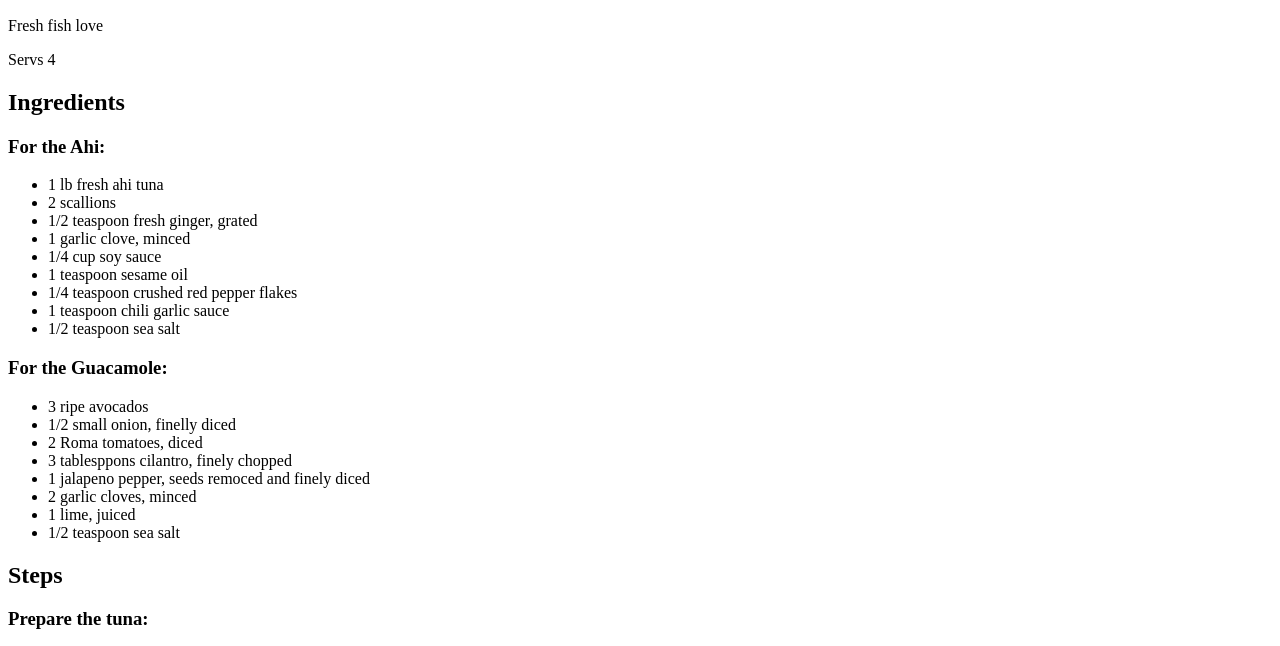
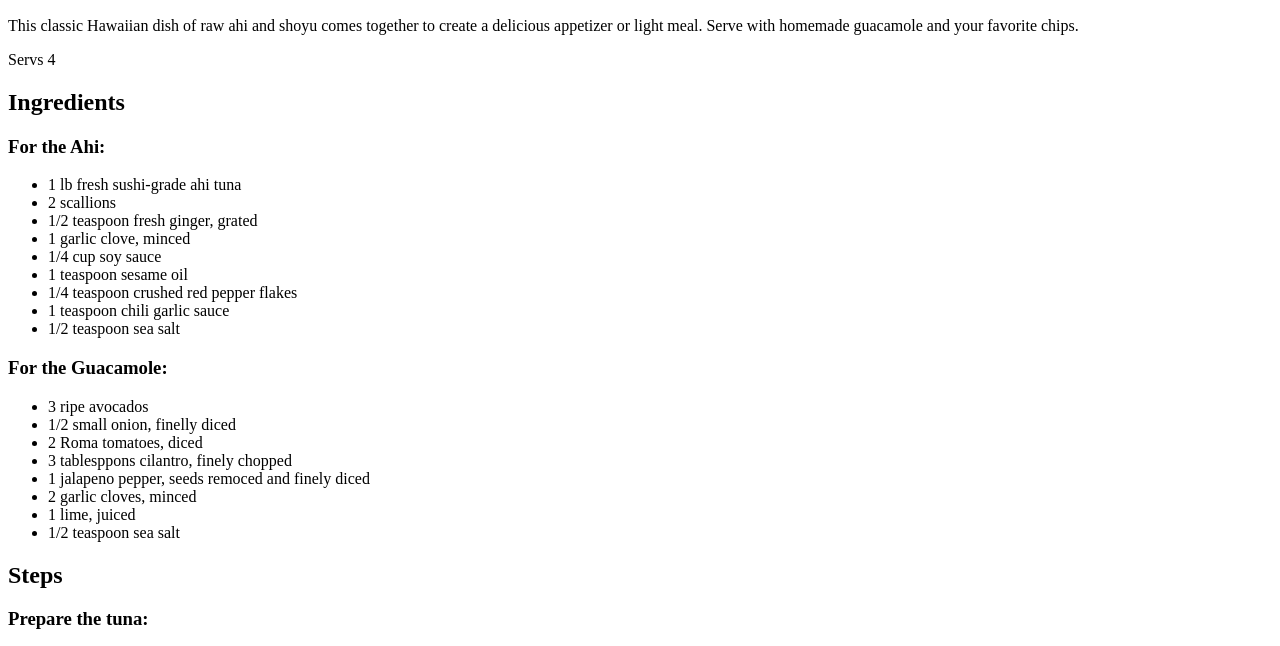
Before and after one commit to Makeupnotwar/odin-recipes, a plain HTML site: page recipes/ahi_poke.html in a window 1280 px wide. Shown: the part 148-794 px from the top of the page. Drawn offline with Linux system fonts and the light colour scheme.

Commit message:
Add ordered and unordered lists and photo Complete recipe with ordered and unordered lists of steps and ingredients. Add photo and description of recipe.

```diff
--- a/recipes/ahi_poke.html
+++ b/recipes/ahi_poke.html
@@ -10,12 +10,12 @@
     <h1>Ahi Poke and Guacamole</h1>
     <img src="../images/poke.jpg" alt="Ahi poke with guacamole and chips in a bowl">
     <h2>Ahi Poke and Guacamole</h2>
-    <p>Fresh fish love</p>
+    <p>This classic Hawaiian dish of raw ahi and shoyu comes together to create a delicious appetizer or light meal.  Serve with homemade guacamole and your favorite chips.</p>
     <p>Servs 4</p>
 <h2>Ingredients</h2>
 <h3>For the Ahi:</h3>
 <ul>
-    <li>1 lb fresh ahi tuna</li>
+    <li>1 lb fresh sushi-grade ahi tuna</li>
     <li>2 scallions</li>
     <li>1/2 teaspoon fresh ginger, grated</li>
     <li>1 garlic clove, minced</li>
```
